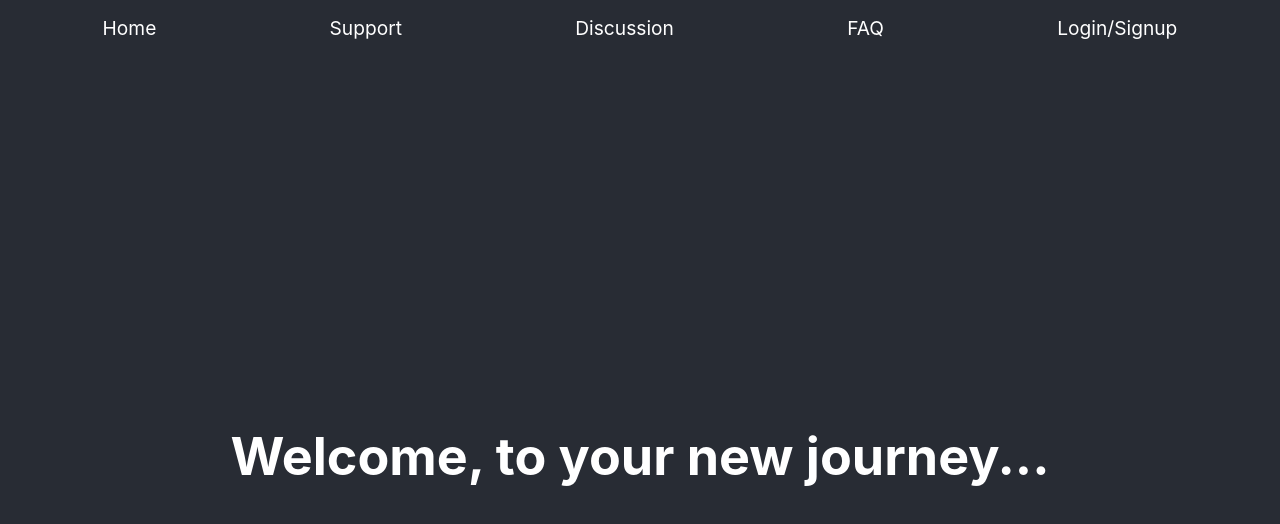
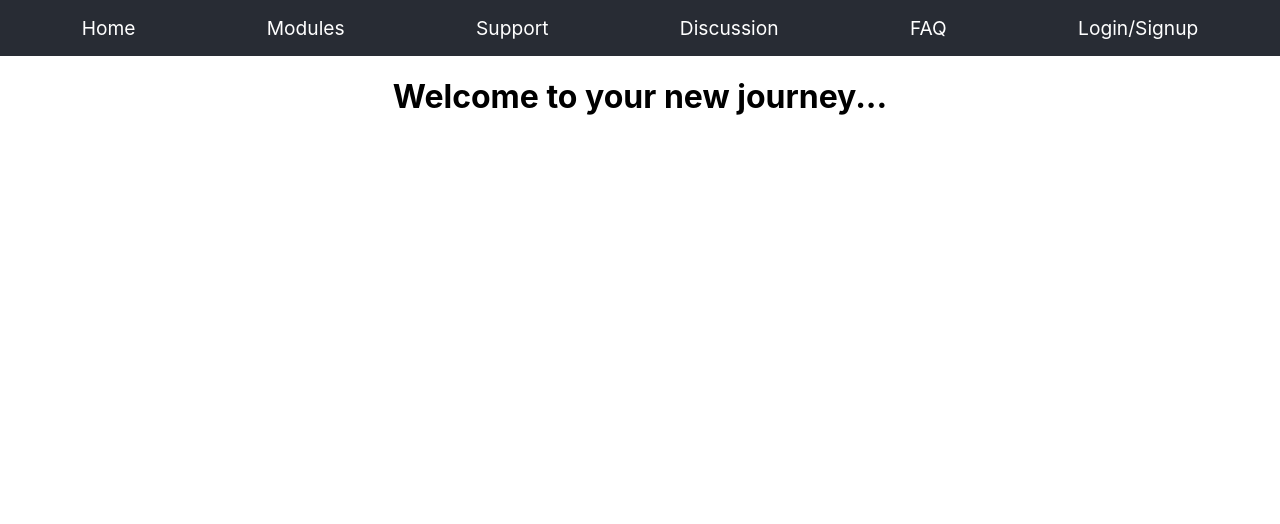
Before and after one commit to kirkcit0/Path-to-Progress, a React (Create React App) app: page / in a window 1280 px wide. Shown: the top 524 px of the page. Built offline with nearby package versions, Linux system fonts and the light colour scheme.

Commit message:
new pages
web pages for nav bar

```diff
--- a/package.json
+++ b/package.json
@@ -12,6 +12,7 @@
     "mongoose": "^8.7.0",
     "react": "^18.3.1",
     "react-dom": "^18.3.1",
+    "react-router-dom": "^6.26.2",
     "react-scripts": "5.0.1",
     "web-vitals": "^2.1.4"
   },
--- a/src/App.js
+++ b/src/App.js
@@ -1,15 +1,29 @@
 import React from 'react';
 import './App.css';
 import Navbar from './Navbar';
+import { BrowserRouter as Router, Routes, Route } from 'react-router-dom';
+import Modules from './Modules';
+import Support from './Support';
+import Discussion from './Discussion';
+import FAQ from './FAQ';
+import Login from './Login';
+import Home from './Home';
 
 function App() {
   return (
-    <div className="App">
-      <Navbar />
-      <header className="App-header">
-        <h1>Welcome, to your new journey...</h1>
-      </header>
-    </div>
+    <Router>
+      <div className="App">
+        <Navbar />
+        <Routes>
+          <Route path="/" element={<Home />} />
+          <Route path="/modules" element={<Modules />} />
+          <Route path="/support" element={<Support />} />
+          <Route path="/discussion" element={<Discussion />} />
+          <Route path="/faq" element={<FAQ />} />
+          <Route path="/login" element={<Login />} />
+        </Routes>
+      </div>
+    </Router>
   );
 }
 
--- /dev/null
+++ b/src/Home.js
@@ -0,0 +1,11 @@
+import React from 'react';
+
+function Home() {
+  return (
+    <div>
+      <h1>Welcome to your new journey...</h1>
+    </div>
+  );
+}
+
+export default Home;
--- a/src/Navbar.js
+++ b/src/Navbar.js
@@ -1,15 +1,17 @@
 import React from 'react';
 import './Navbar.css';
+import { Link } from 'react-router-dom';
 
 function Navbar() {
   return (
     <nav className="navbar">
       <ul className="navbar-links">
-        <li><a href="/">Home</a></li>
-        <li><a href="/support">Support</a></li>
-        <li><a href="/discussion">Discussion</a></li>
-        <li><a href="/faq">FAQ</a></li>
-        <li><a href="/login">Login/Signup</a></li>
+        <li><Link to="/">Home</Link></li>
+        <li><Link to="/modules">Modules</Link></li>
+        <li><Link to="/support">Support</Link></li>
+        <li><Link to="/discussion">Discussion</Link></li>
+        <li><Link to="/faq">FAQ</Link></li>
+        <li><Link to="/login">Login/Signup</Link></li>
       </ul>
     </nav>
   );
```
Also changed, not shown: src/Discussion.js (added), src/FAQ.js (added), src/Login.js (added), src/Modules.js (added), src/Support.js (added), 1 other file (tests, documents, lock files or other folders).
